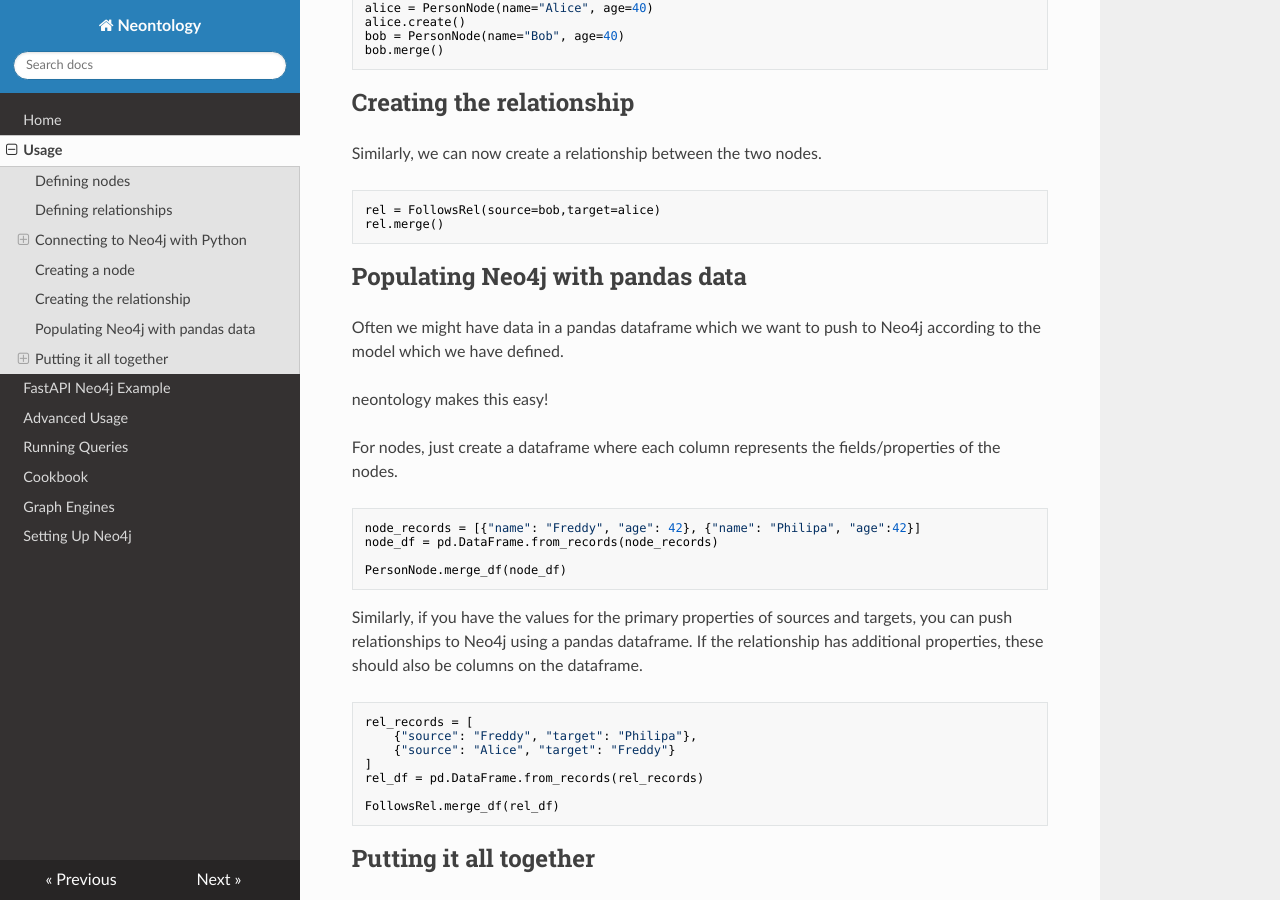
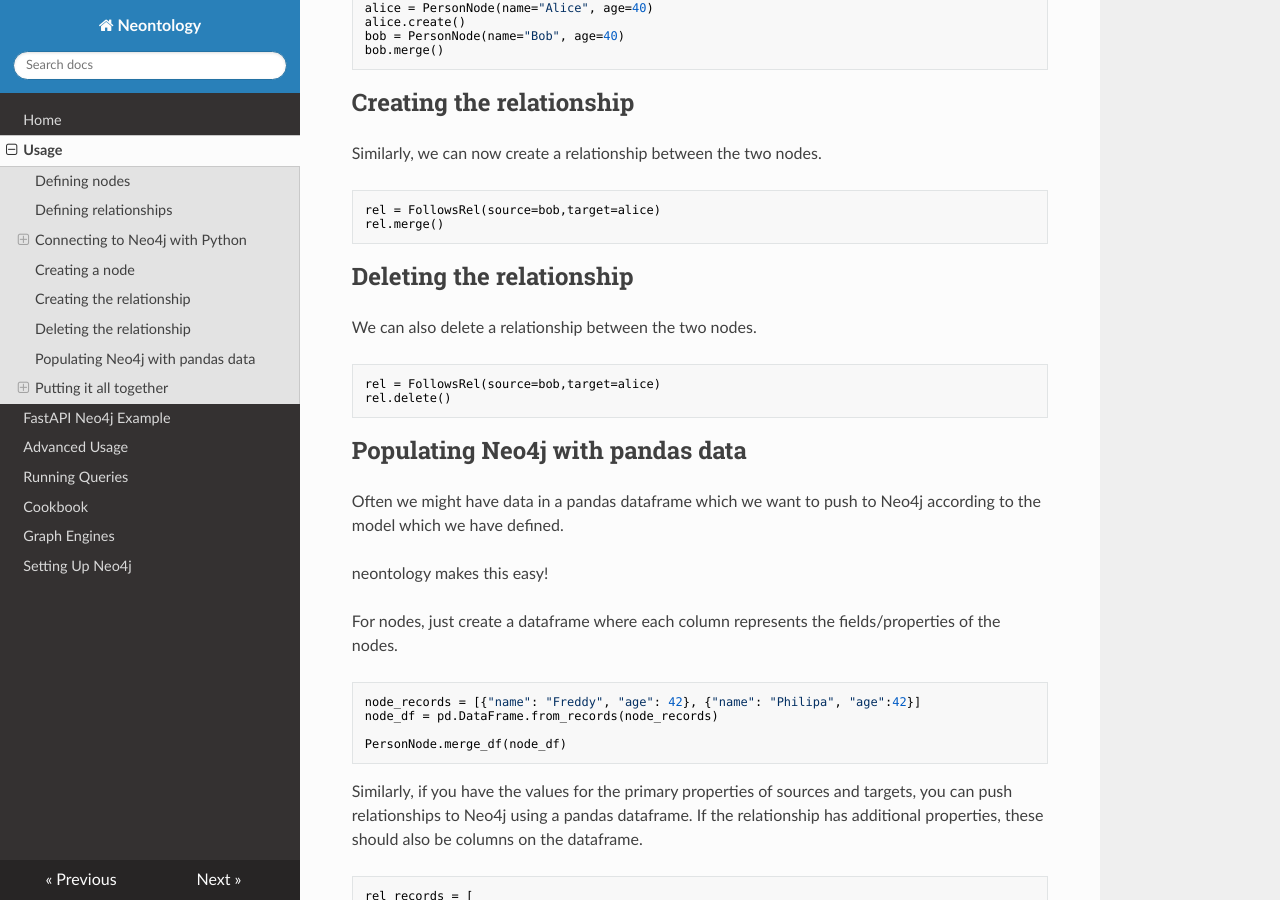
Before and after one commit to ontolocy/neontology, an MkDocs documentation site: the page built from docs/usage.md, in a window 1280 px wide and 900 px high, scrolled down 2043 px. Built offline with MkDocs 1.6.1, drawn with Linux system fonts in a browser that asks for light colours; nearby versions of some CDN libraries.

Commit message:
docs: Add quick documentationon relationship deletion in Usage

````diff
--- a/docs/usage.md
+++ b/docs/usage.md
@@ -105,6 +105,15 @@ rel = FollowsRel(source=bob,target=alice)
 rel.merge()
 ```
 
+## Deleting the relationship
+
+We can also delete a relationship between the two nodes.
+
+```python
+rel = FollowsRel(source=bob,target=alice)
+rel.delete()
+```
+
 ## Populating Neo4j with pandas data
 
 Often we might have data in a pandas dataframe which we want to push to Neo4j according to the model which we have defined.
````
